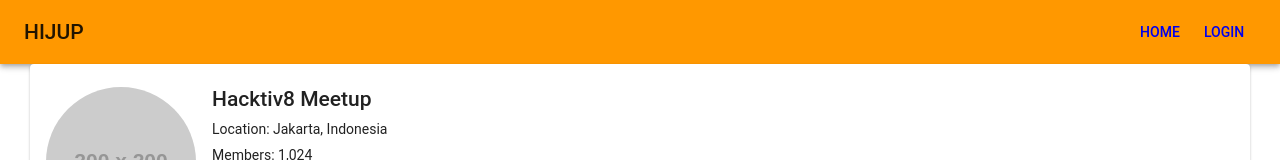
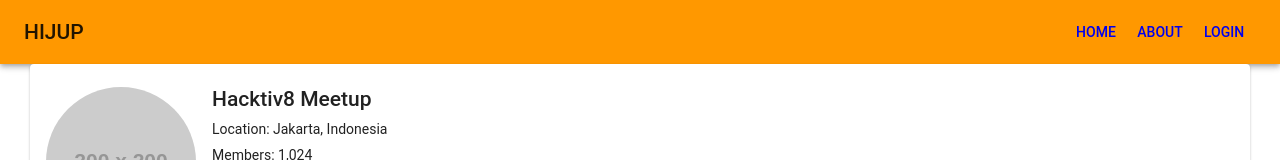
Before and after one commit to rahmatrhd/q-temu, a React (Create React App) app: page / in a window 1280 px wide. Shown: the top 160 px of the page. Built offline with nearby package versions, Linux system fonts and the light colour scheme; no server answers.

Commit message:
redirect use case

```diff
--- a/src/App.jsx
+++ b/src/App.jsx
@@ -3,6 +3,7 @@
 import './App.css';
 import Home from './pages/Home'
 import Login from './pages/Login'
+import About from './pages/About'
 import MuiThemeProvider from '@material-ui/core/styles/MuiThemeProvider'
 import createMuiTheme from '@material-ui/core/styles/createMuiTheme'
 import orange from '@material-ui/core/colors/orange'
@@ -26,6 +27,7 @@
           >
             <Route exact path="/" component={Home} />
             <Route path="/login" component={Login} />
+            <Route path="/about" component={About} />
           </Layout>
         </BrowserRouter>
       </MuiThemeProvider>
--- a/src/components/NavBar.js
+++ b/src/components/NavBar.js
@@ -33,6 +33,9 @@
               <Link to="/">
                 <NavbarMenu>Home</NavbarMenu>
               </Link>
+              <Link to="/about">
+                <NavbarMenu>About</NavbarMenu>
+              </Link>
               <Link to="/login">
                 <NavbarMenu>Login</NavbarMenu>
               </Link>
--- /dev/null
+++ b/src/pages/About.js
@@ -0,0 +1,14 @@
+import React from 'react'
+import { Redirect } from 'react-router-dom'
+import Text from '../components/atoms/Text'
+
+const About = ({ location }) => {
+  const queries = new URLSearchParams(location.search)
+
+  if (queries.get('secret') === 'sst')
+    return <Text>This is About Page</Text>
+
+  return <Redirect to="/" />
+}
+
+export default About
```
